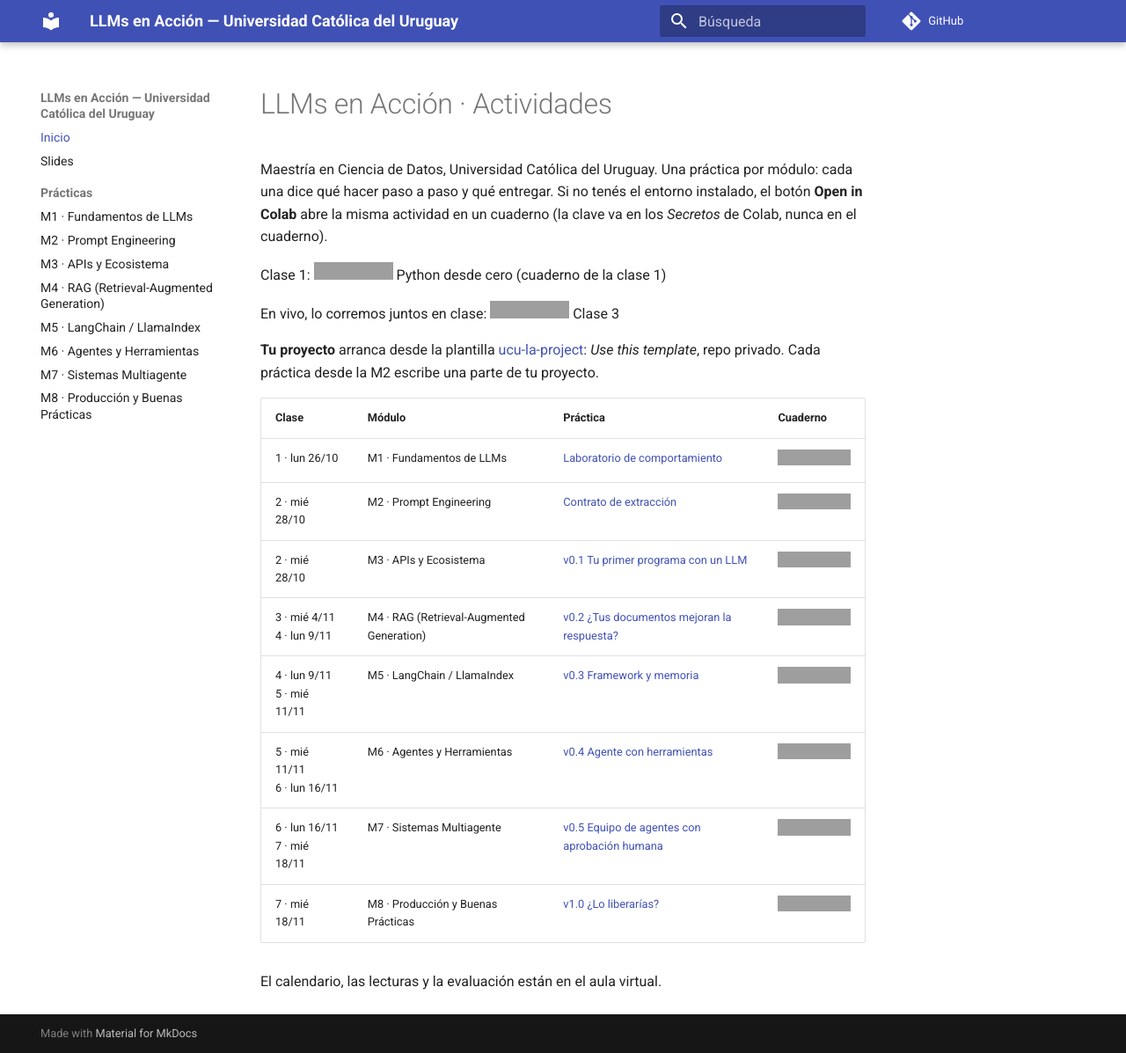
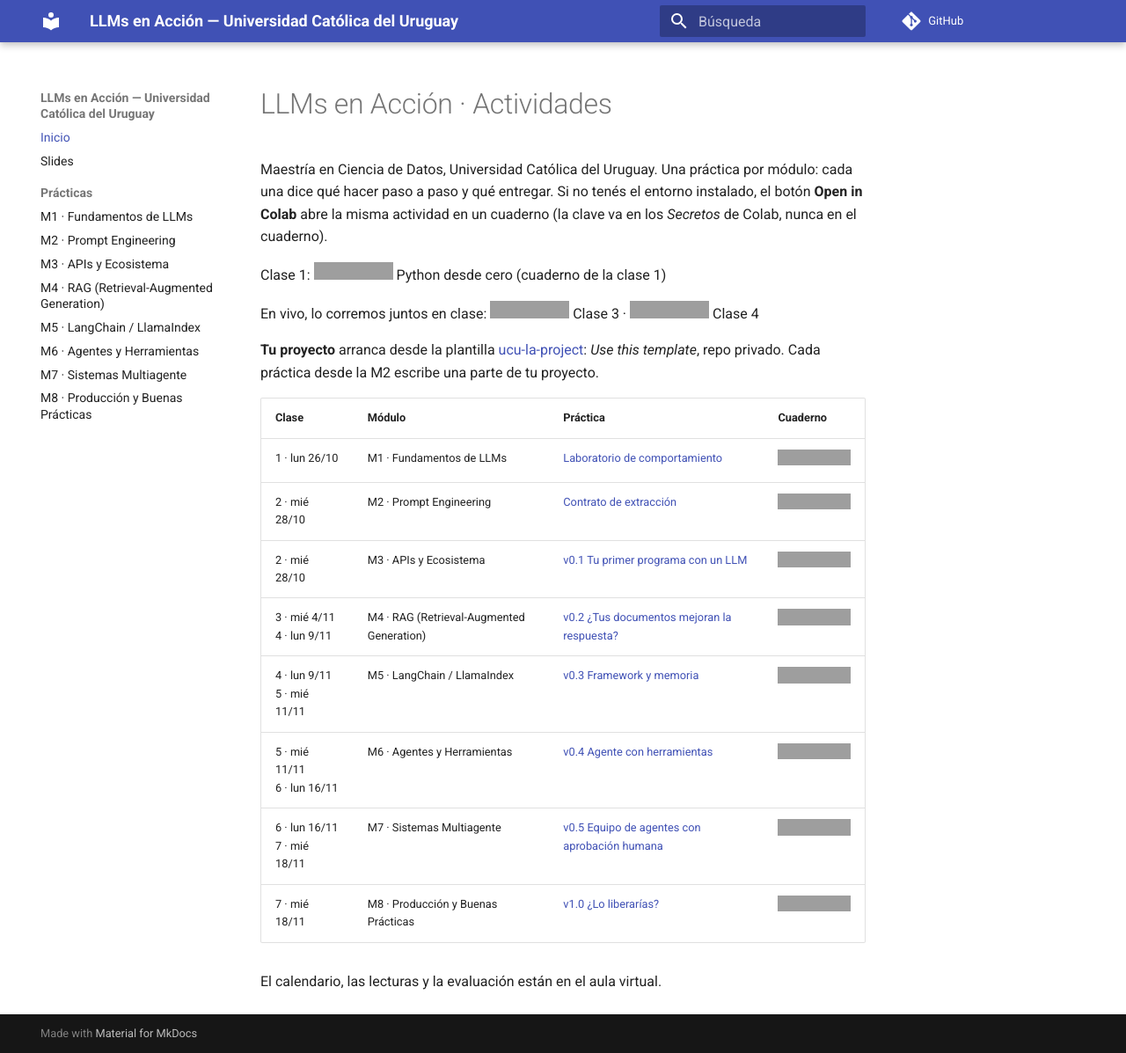
Before and after one commit to JuanFKurucz/ucu-la, an MkDocs documentation site: the page built from docs/index.md, in a window 1280 px wide and 1197 px high. Shown: the whole window at 88% size. Built offline with MkDocs 1.6.1 and Material for MkDocs 9.7.7, drawn with Linux system fonts in a browser that asks for light colours; comment, search, counter and statistics services are not loaded; grey boxes are pictures that could not be loaded.

Commit message:
Cuaderno en vivo de la clase 4: LangChain y memoria (M5), para correr en clase
Co-Authored-By: Claude Opus 5.5 <noreply@anthropic.com>

```diff
--- a/docs/index.md
+++ b/docs/index.md
@@ -4,7 +4,7 @@ Maestría en Ciencia de Datos, Universidad Católica del Uruguay. Una práctica
 
 Clase 1: [![Open In Colab](https://colab.research.google.com/assets/colab-badge.svg)](https://colab.research.google.com/github/JuanFKurucz/ucu-la/blob/main/notebooks/m1_python_de_cero.ipynb) Python desde cero (cuaderno de la clase 1)
 
-En vivo, lo corremos juntos en clase: [![Open In Colab](https://colab.research.google.com/assets/colab-badge.svg)](https://colab.research.google.com/github/JuanFKurucz/ucu-la/blob/main/notebooks/clase3_en_vivo.ipynb) Clase 3
+En vivo, lo corremos juntos en clase: [![Open In Colab](https://colab.research.google.com/assets/colab-badge.svg)](https://colab.research.google.com/github/JuanFKurucz/ucu-la/blob/main/notebooks/clase3_en_vivo.ipynb) Clase 3 · [![Open In Colab](https://colab.research.google.com/assets/colab-badge.svg)](https://colab.research.google.com/github/JuanFKurucz/ucu-la/blob/main/notebooks/clase4_en_vivo.ipynb) Clase 4
 
 **Tu proyecto** arranca desde la plantilla [ucu-la-project](https://github.com/JuanFKurucz/ucu-la-project): *Use this template*, repo privado. Cada práctica desde la M2 escribe una parte de tu proyecto.
 
```
Also changed, not shown: 2 other files.
